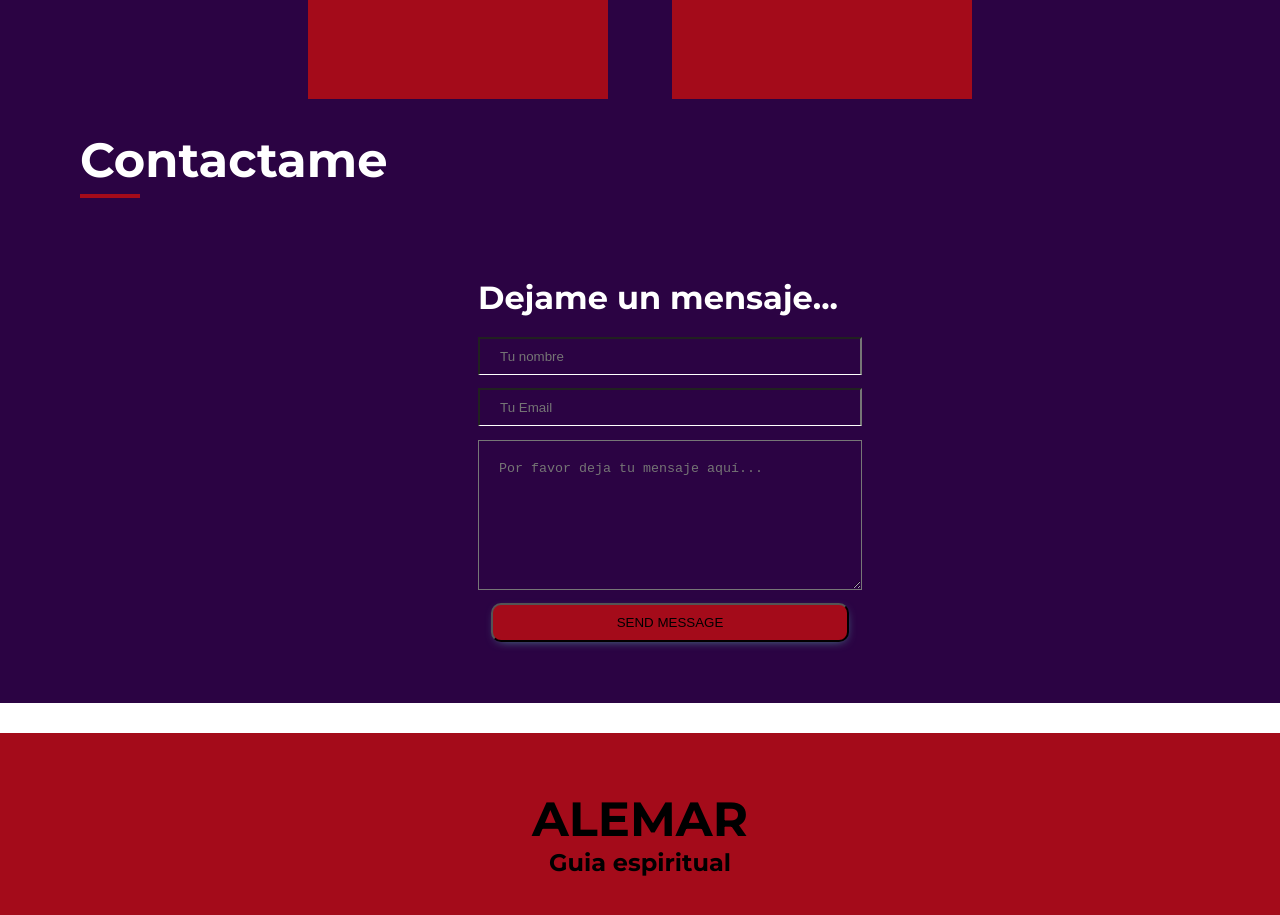
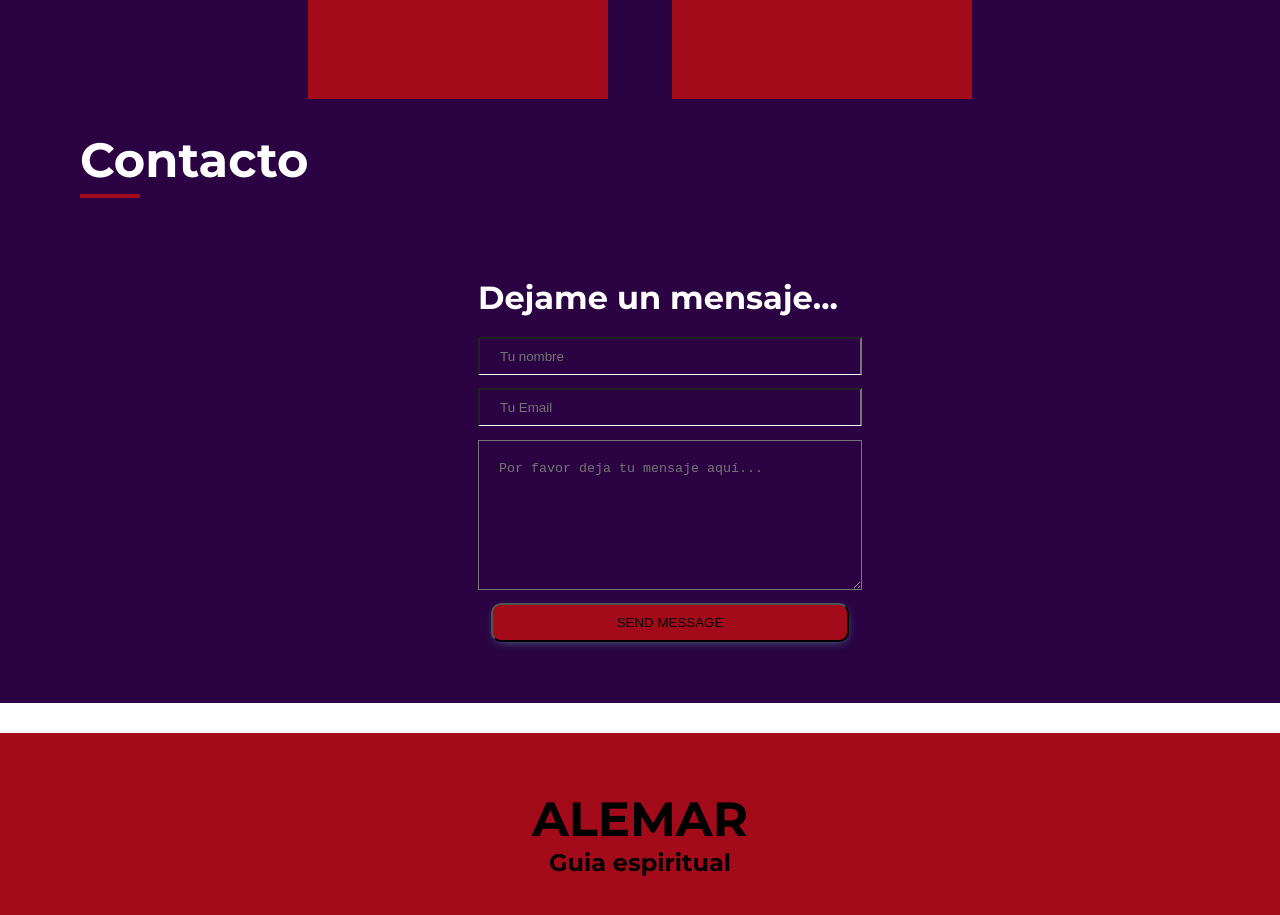
Before and after one commit to PrintRonald/Project_Tio, a plain HTML site: page index.html in a window 1280 px wide. Shown: the part 2063-2978 px from the top of the page. Drawn offline with Linux system fonts and the light colour scheme.

Commit message:
Update index.html
Update contact

```diff
--- a/index.html
+++ b/index.html
@@ -115,7 +115,7 @@
 
     <div class="contact-section">
       <div class="contact-heading">
-        <a name="contact" href="#home"><h2>Contactame</h2></a>
+        <a name="contact" href="#home"><h2>Contacto</h2></a>
         <div class="divider"></div>
       </div>
 
```
